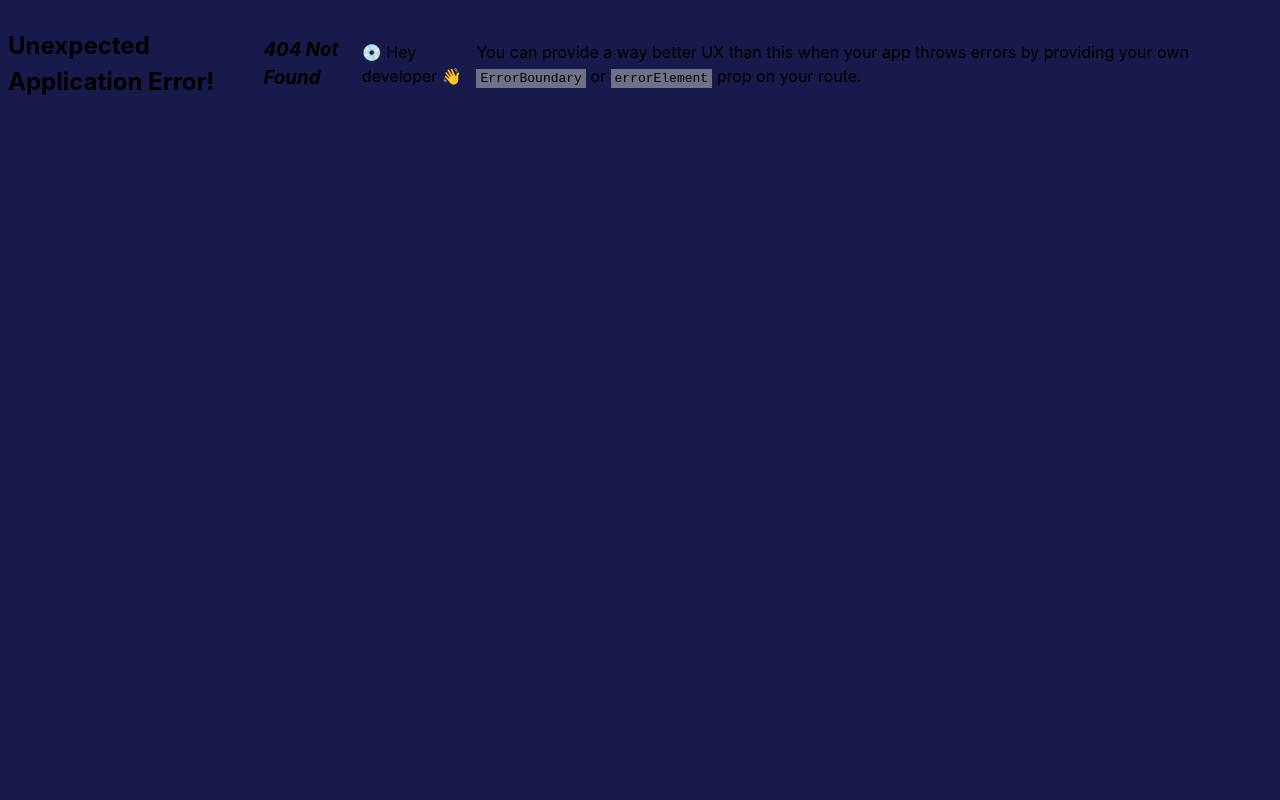
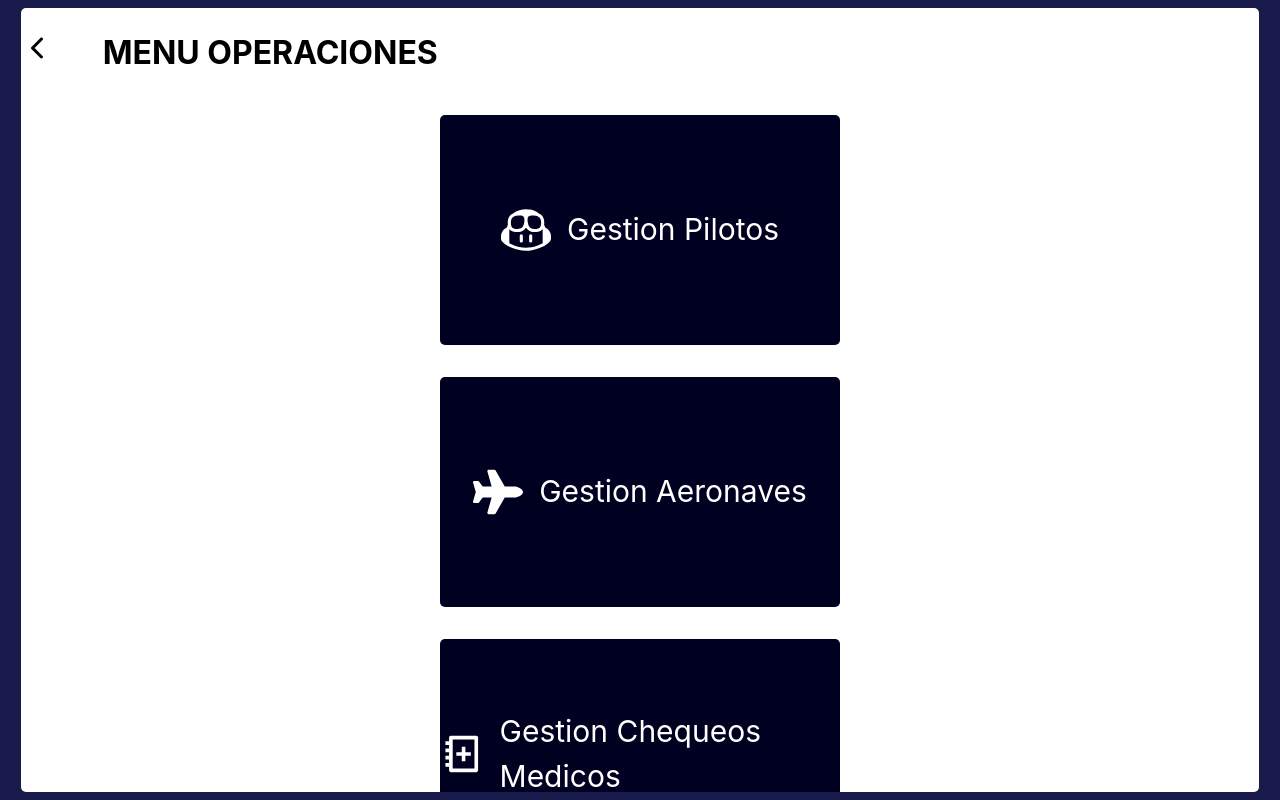
Before and after one commit to Juansadss/CB-24-Proyecto-FAB-Frontend, a React (Vite) app in the folder CB-24-Proyecto-FAB-Frontend/: page /menu-principal/menu-operaciones in a window 1280 px wide. Before the commit this address had no page. Built offline with nearby package versions, Linux system fonts and the light colour scheme.

Commit message:
feat: added operations menu

```diff
--- a/CB-24-Proyecto-FAB-Frontend/src/components/main-menu/main-menu.tsx
+++ b/CB-24-Proyecto-FAB-Frontend/src/components/main-menu/main-menu.tsx
@@ -9,7 +9,7 @@ export default function MainMenu() {
     return(
         <div className="main-menu-container">
             <div className="main-menu-options">
-                <Link className="card" to={"/menu-principal/gestion-pilotos"}>
+                <Link className="card" to={"/menu-principal/menu-operaciones"}>
                     <TbManualGearbox />
                     <span>Operaciones</span>
                 </Link>
--- a/CB-24-Proyecto-FAB-Frontend/src/components/operations/operations-menu/operations-menu.css
+++ b/CB-24-Proyecto-FAB-Frontend/src/components/operations/operations-menu/operations-menu.css
@@ -0,0 +1,50 @@
+.main-menu-container {
+    width: 98%;
+    height: 98vh;
+    border-radius: 5px;
+    background-color: white;
+    overflow-y: auto;
+}
+
+.main-menu-options {
+    display: flex;
+    height: 80vh;
+    justify-content: center;
+    justify-items: center;
+    align-items: center;
+    flex-wrap: wrap;
+}
+
+    .main-menu-options .card {
+        width: 400px;
+        height: 230px;
+        display: flex;
+        justify-content: center;
+        align-items: center;
+        margin: 1rem 10rem;
+        background-color: #000020;
+        color: white;
+        border-radius: 5px;
+        cursor: pointer;
+        font-size: 30px;
+        text-decoration: none;
+    }
+
+        .main-menu-options .card span{
+            margin-left: 1rem;
+        }
+
+        .main-menu-options .card svg{
+            font-size: 50px;
+        }
+
+.main-menu-footer {
+    display: flex;
+    justify-content: space-between;
+    align-items: center;
+}
+
+.goback-arrow{
+    color: #000;
+    margin-right: 50px;
+  }
--- a/CB-24-Proyecto-FAB-Frontend/src/components/operations/operations-menu/operations-menu.tsx
+++ b/CB-24-Proyecto-FAB-Frontend/src/components/operations/operations-menu/operations-menu.tsx
@@ -0,0 +1,32 @@
+import "./operations-menu.css"
+import { FaPlane } from "react-icons/fa";
+import { GoCopilot } from "react-icons/go";
+import { Link } from "react-router-dom"
+import { RiHealthBookLine } from "react-icons/ri";
+import { IoIosArrowBack } from "react-icons/io";
+
+export default function OperationsMenu() {
+    return(
+        <div className="main-menu-container">
+            <div>
+                <h1>
+                    <Link to={"/menu-principal"}><IoIosArrowBack className="goback-arrow" /></Link>MENU OPERACIONES
+                </h1>
+            </div>
+            <div className="main-menu-options">
+                <Link className="card" to={"/menu-principal/menu-operaciones/gestion-pilotos"}>
+                    <GoCopilot />
+                    <span>Gestion Pilotos</span>
+                </Link>
+                <Link className="card" to={"/"}>
+                    <FaPlane />
+                    <span>Gestion Aeronaves</span>
+                </Link>
+                <Link className="card" to={"/"}>
+                    <RiHealthBookLine />
+                    <span>Gestion Chequeos Medicos</span>
+                </Link>
+            </div>
+        </div>
+    )
+}
--- a/CB-24-Proyecto-FAB-Frontend/src/components/operations/pilot-management/pilot-management.tsx
+++ b/CB-24-Proyecto-FAB-Frontend/src/components/operations/pilot-management/pilot-management.tsx
@@ -18,7 +18,7 @@ export default function PilotManagement() {
             {/* Title */}
             <div>
                 <h1>
-                    <Link to={"/menu-principal"}><IoIosArrowBack className="goback-arrow" /></Link>GESTIÓN PILOTOS
+                    <Link to={"/menu-principal/menu-operaciones"}><IoIosArrowBack className="goback-arrow" /></Link>GESTIÓN PILOTOS
                 </h1>
             </div>
 
--- a/CB-24-Proyecto-FAB-Frontend/src/main.tsx
+++ b/CB-24-Proyecto-FAB-Frontend/src/main.tsx
@@ -5,11 +5,13 @@ import { RouterProvider, createBrowserRouter } from 'react-router-dom';
 import Login from './components/user/login/login.tsx';
 import MainMenu from './components/main-menu/main-menu.tsx';
 import PilotManagement from './components/operations/pilot-management/pilot-management.tsx';
+import OperationsMenu from './components/operations/operations-menu/operations-menu.tsx';
 
 const router = createBrowserRouter([
   { path:  "/",  element: <Login /> },
   { path:  "/menu-principal",  element: <MainMenu /> },
-  { path:  "/menu-principal/gestion-pilotos",  element: <PilotManagement /> },
+  { path:  "/menu-principal/menu-operaciones/gestion-pilotos",  element: <PilotManagement /> },
+  { path:  "/menu-principal/menu-operaciones",  element: <OperationsMenu /> },
 ]);
 
 ReactDOM.createRoot(document.getElementById('root')!).render(
```
